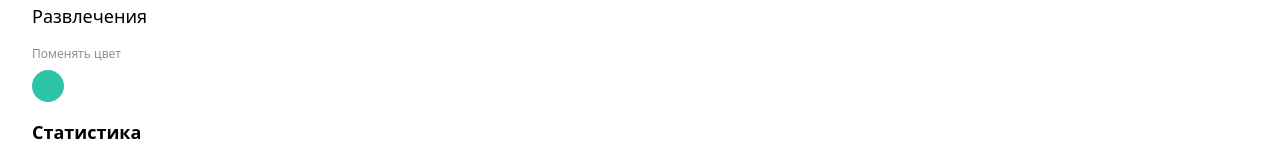
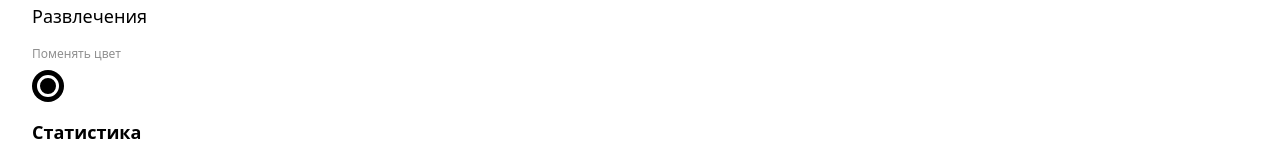
Before and after one commit to bigT01/money-tracker, a React (Create React App) app: page /statistic in a window 1280 px wide. Shown: the part 194-354 px from the top of the page. Built offline with nearby package versions, Linux system fonts and the light colour scheme.

Commit message:
feat: ColorButton ux

```diff
--- /dev/null
+++ b/src/components/colorButton.tsx
@@ -0,0 +1,16 @@
+import React from 'react';
+
+type ColorButtonProps = {
+    color: string,
+    isActive: boolean
+}
+
+const ColorButton = ({color, isActive}: ColorButtonProps) => {
+    return (
+        <button className='w-[32px] h-[32px] rounded-full flex justify-center items-center' style={{background: color}}>
+            <div className={'rounded-full border-[3px] border-white w-[22px] h-[22px]'}></div>
+        </button>
+    );
+};
+
+export default ColorButton;
--- a/src/pages/statistic.tsx
+++ b/src/pages/statistic.tsx
@@ -1,6 +1,7 @@
 import React from 'react';
 import AdditionalPost from "../components/AdditionalPost";
 import {Bar, BarChart} from "recharts";
+import ColorButton from "../components/colorButton";
 
 const Statistic = () => {
     const data = [
@@ -61,7 +62,7 @@ const Statistic = () => {
                 </AdditionalPost>
                 <AdditionalPost label={'Поменять цвет'}>
                     <div className={'flex gap-2'}>
-                        <div className='w-[32px] h-[32px] rounded-full bg-[#2EC5A7]'></div>
+                        <ColorButton color={'#000000'} isActive={true}/>
                     </div>
                 </AdditionalPost>
                 <h5 className={'font-bold text-lg mb-5'}>Статистика</h5>
```
